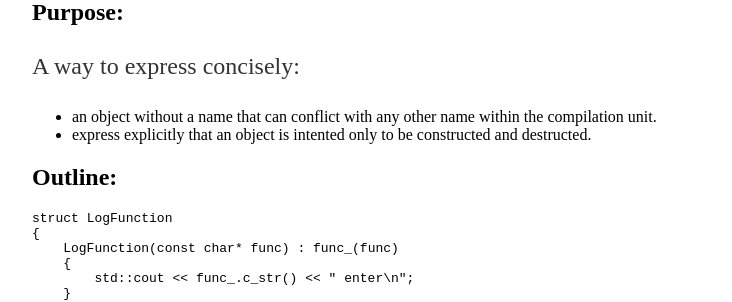
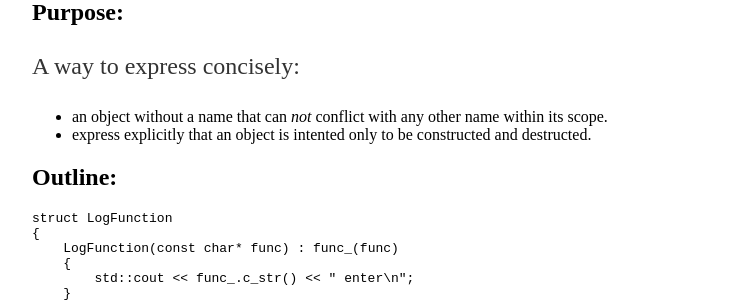
Before and after one commit to janwilmans/janwilmans.github.io, a Jekyll site: the page built from auto.md, in a window 1280 px wide and 900 px high. Shown: the part 198-500 px from the top of the window, without its empty margins (160-892 px from the left). Built offline with Jekyll 4.4.1, drawn with Linux system fonts in a browser that asks for light colours; our own code applies the rules of GitHub Pages for plain Markdown files.

Commit message:
Update auto.md

```diff
--- a/auto.md
+++ b/auto.md
@@ -2,7 +2,7 @@
 
 ## Purpose:
 A way to express concisely:
-- an object without a name that can conflict with any other name within the compilation unit.
+- an object without a name that can *not* conflict with any other name within its scope.
 - express explicitly that an object is intented only to be constructed and destructed.
 
 ## Outline:
```
